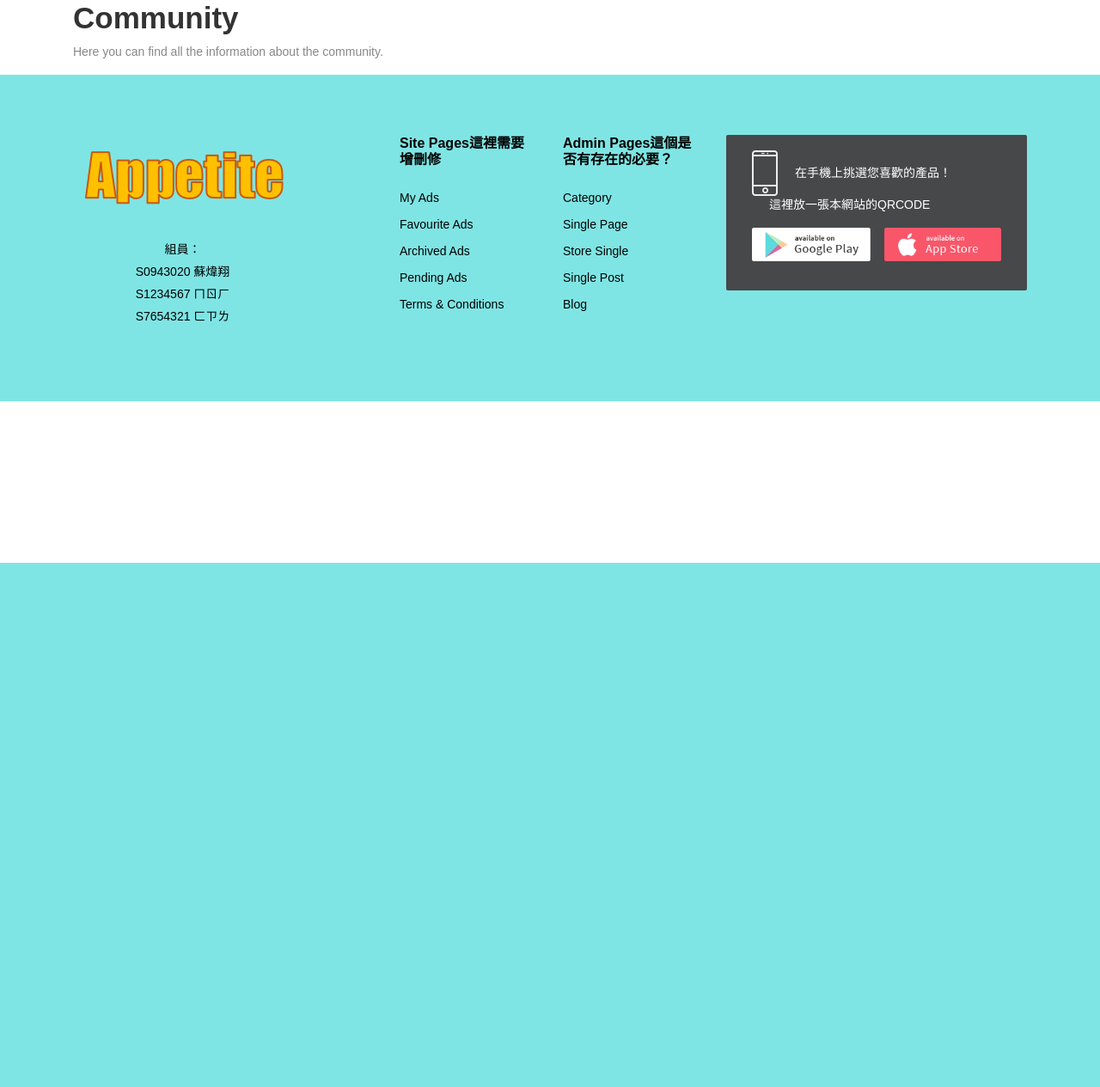
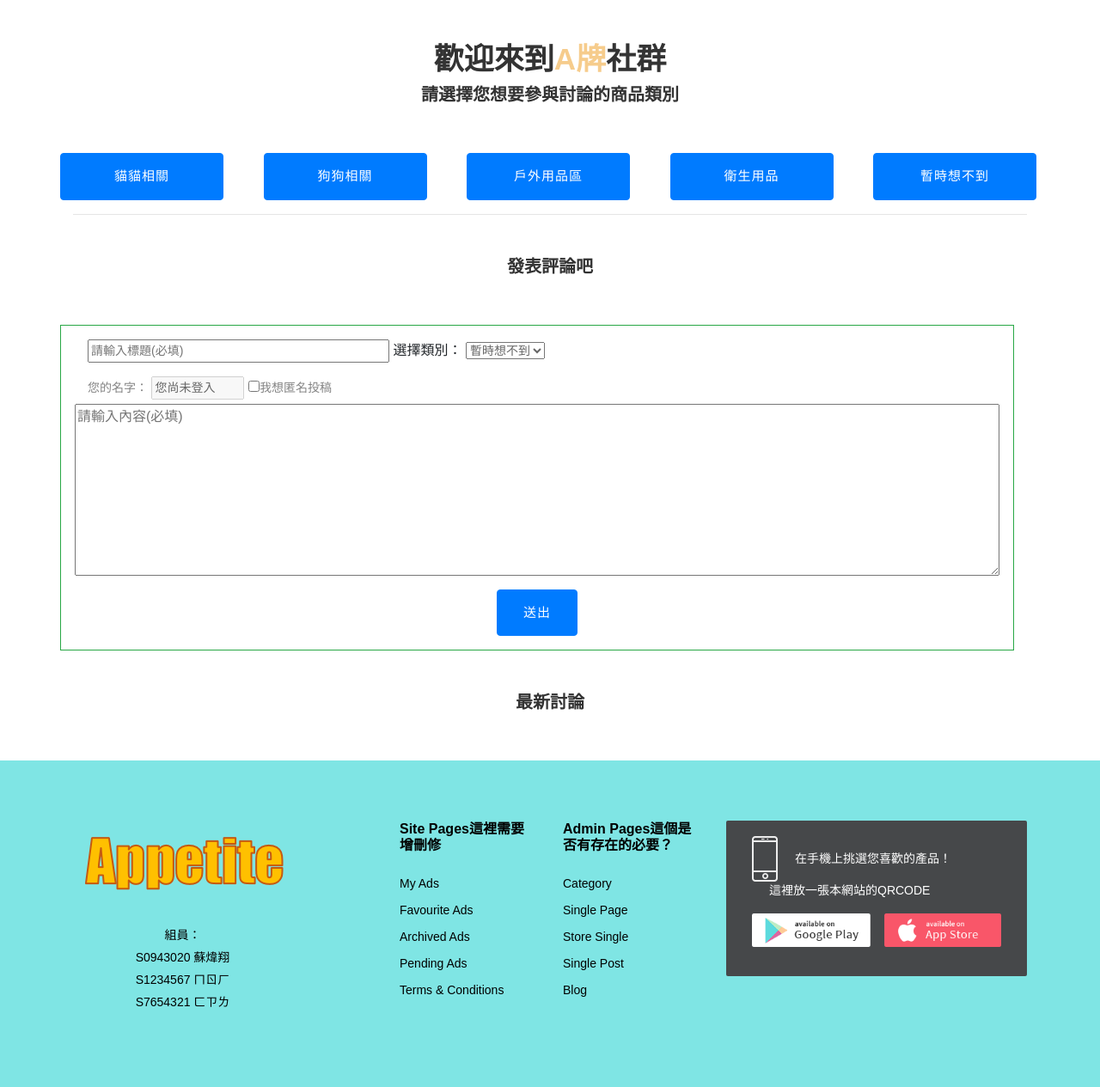
Before and after one commit to sushi3085/group_24, a PHP site: page /community.php in a window 1280 px wide. Shown: the part 145-1410 px from the top of the page at 86% size. Before the commit the page ends 800 px from the top, so only its background shows below. Run offline with PHP 8.4, Linux system fonts and the light colour scheme; tables that the repository leaves empty or names only in its code hold one stand-in row (values such as "Sample post"); some libraries are stand-ins or nearby versions.

Commit message:
完成社群之查詢、貼文，尚須表單驗證

```diff
--- a/community.php
+++ b/community.php
@@ -1,19 +1,142 @@
 <?php
 session_start();
+include "db_conn.php";
+?>
+
+<?php
+// check if the user is commenting
+if(isset($_POST['content'])){
+    // if user not yet login, redirect to login page
+    if(!isset($_SESSION['mId'])){
+        echo "<script>alert('請先登入會員'); location.href = 'login.php';</script>";
+        exit();
+    }
+    $mId = $_SESSION['mId'];
+    $title = $_POST['title'];
+    $category = $_POST['category'];
+    $isAnonymous = isset($_POST['isAnonymous'])? 1: 0;
+    $content = $_POST['content'];
+    $date = date("Y-m-d");
+
+    $sql = "INSERT INTO `comment` (`mId`, `content`, `title`, `category`, `anonymous`, `date`) VALUES
+                                  ('$mId', '$content', '$title', '$category', '$isAnonymous', '$date')";
+    sqlQry($sql);
+}
+?>
+
+<?php
+// get the userName for later use
+if(isset($_SESSION['mId'])){
+    $result = sqlQry("SELECT * FROM `member` WHERE `mId` = '$_SESSION[mId]'");
+    $userName = mysqli_fetch_assoc($result)['name'];
+}else{
+    $userName = "您尚未登入";
+    echo "<script>alert('偵測到您尚未登入，\\n若要評論，請先登入會員！\\n謝謝！');</script>";
+}
+?>
+
+<?php
+include "color_ramp.php";
 include "header.php";
-include "color_ramp.php";
 ?>
+
+<head>
+    <script src="https://ajax.googleapis.com/ajax/libs/jquery/1.12.0/jquery.min.js"></script>
+    <script src="http://ajax.aspnetcdn.com/ajax/jquery.validate/1.14.0/jquery.validate.min.js"></script>
+    <script src="js/community.js"></script>
+</head>
+
+<body>
+    <div class="container">
+        <div class="row mt-5">
+            <div class="col-md-12">
+                <h1 class="text-center">歡迎來到<span style="color:var(---yellow)">A牌</span>社群</h1>
+                <h3 class="text-center">請選擇您想要參與討論的商品類別</h3>
+            </div>
+        </div>
+        <form method="GET">
+            <div class="row mt-5 justify-content-between">
+                <input type='submit' class='col-md-2 text-center btn btn-primary mr-1' value='貓貓相關' name='cate'>
+                <input type='submit' class='col-md-2 text-center btn btn-primary mr-1' value='狗狗相關' name='cate'>
+                <input type='submit' class='col-md-2 text-center btn btn-primary mr-1' value='戶外用品區' name='cate'>
+                <input type='submit' class='col-md-2 text-center btn btn-primary mr-1' value='衛生用品' name='cate'>
+                <input type='submit' class='col-md-2 text-center btn btn-primary mr-1' value='暫時想不到' name='cate'>
+            </div>
+        </form>
+        <hr>
+        <div class="row mt-5 mb-5">
+            <div class="col-md-12">
+                <h3 class="text-center">發表評論吧</h3>
+            </div>
+        </div>
+        <form action="community.php" method="POST">
+            <div class="row col-md-12 p-3 border border-success border-dashed">
+                <div class="col-md-12">
+                    <input type="text" size=40 name="title" placeholder="請輸入標題(必填)">
+                    選擇類別：
+                    <select name="category">
+                        <option value="暫時想不到">暫時想不到</option>
+                        <option value="貓貓相關">貓貓相關</option>
+                        <option value="狗狗相關">狗狗相關</option>
+                        <option value="戶外用品區">戶外用品區</option>
+                        <option value="衛生用品">衛生用品</option>
+                    </select>
+                </div>
+                <div class="col-md-12 mt-3">
+                    <label>您的名字：</label>
+                    <input type="text" size=10 value="<?php echo $userName;?>" id="name" disabled>
+                    <input type="checkbox" name="isAnonymous" onclick="toggleNameDisplay();"><label>我想匿名投稿</label>
+                </div>
+                <textarea class="w-100" name="content" placeholder="請輸入內容(必填)" name="content"></textarea>
+                <div class="col-md-12 text-center mt-3">
+                    <input type="submit" class="btn btn-primary" value="送出">
+                </div>
+            </div>
+        </form>
+        <!-- make a card displaying comments -->
+        <div class="row mt-5 mb-5">
+            <div class="col-md-12">
+                <h3 class="text-center"><?php if(isset($_GET["cate"])) echo $_GET["cate"]."　";?>最新討論</h3>
+            </div>
+        </div>
 
 
 
-<body>
-    <div class="container">
-        <div class="row">
-            <div class="col-md-12">
-                <h1>Community</h1>
-                <p>Here you can find all the information about the community.</p>
-            </div>
-        </div>
+        <!-- content body -->
+
+        <?php
+        if(isset($_GET['cate'])){// user is browsing comments
+            $category = $_GET['cate'];
+            $result = sqlQry("SELECT * FROM `comment` WHERE `category` = '$category' ORDER BY `date` DESC");
+            while($row = mysqli_fetch_assoc($result)){
+                $mId = $row['mId'];
+                $title = $row['title'];
+                $content = $row['content'];
+                $date = $row['date'];
+                $anonymous = $row['anonymous'];
+                if($anonymous == 1) $name = "匿名";
+                else $name = mysqli_fetch_assoc(sqlQry("SELECT * FROM `member` WHERE `mId` = '$mId'"))['name'];
+                echo "
+                <div class='row col-md-12 p-3 border border-success border-dashed mb-3'>
+                    <div class='col-md-12 mt-3'>
+                        <b>標題：</b><span>$title</span>
+                    </div>
+                    <div class='col-md-12 mt-3'>
+                        <b>發布者：</b><span>$name</span>
+                        <b>發布時間：</b><span>$date</span>
+                    </div>
+                    <div class='col-md-12 mt-3'>
+                        <b>內容：</b><span>".nl2br($content)."</span>
+                    </div>
+                </div>
+                ";
+            }
+        }else if(isset($_POST['content'])){// user has sent a comment
+            echo "
+            <h1 class='text-center'>您的評論已送出</h1>
+            ";
+        }
+        ?>
     </div>
 </body>
 
--- /dev/null
+++ b/js/community.js
@@ -0,0 +1,6 @@
+var alliName = "---";
+function toggleNameDisplay(){
+    let temp = alliName;
+    alliName = document.getElementById("name").value;
+    document.getElementById("name").value = temp;
+}
```
